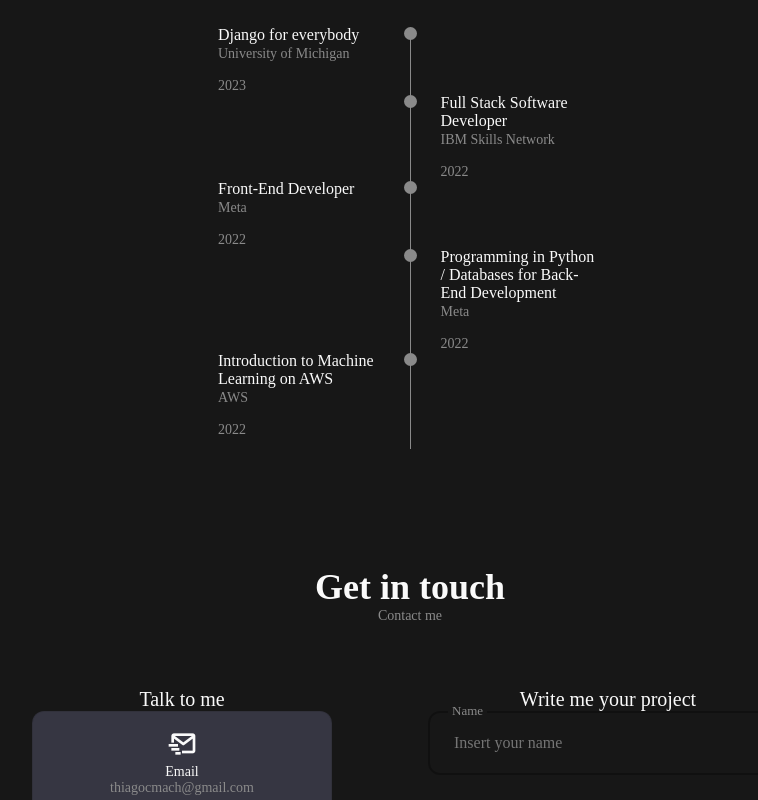
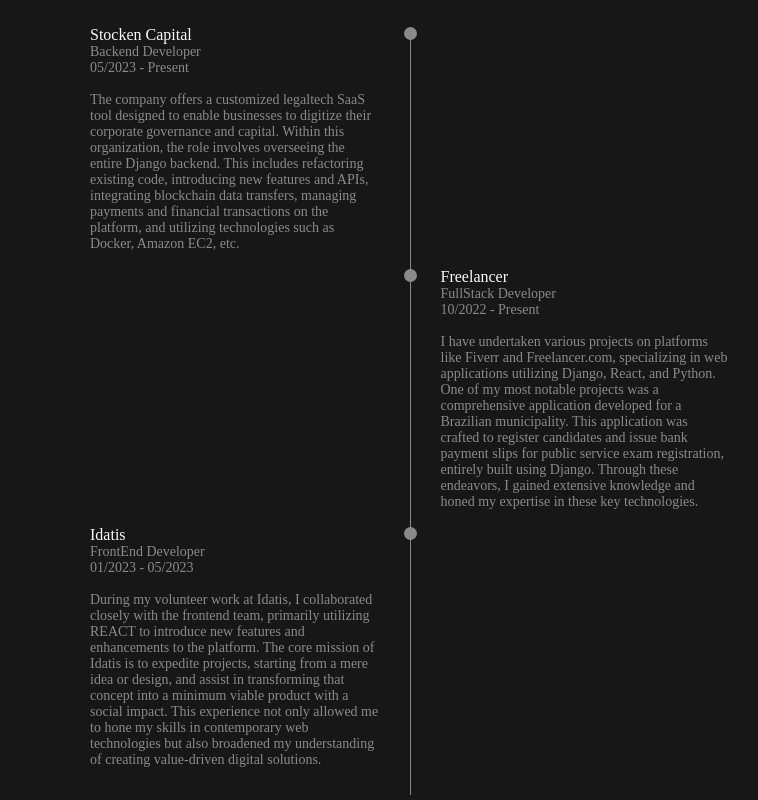
Before and after one commit to thiagoc-machado/portifolio2, a React (Create React App) app: page / in a window 1280 px wide. Shown: the part 2840-3640 px from the top of the page, without its empty margins (230-988 px from the left). Built offline with nearby package versions, Linux system fonts and the light colour scheme.

Commit message:
experiences

```diff
--- a/src/components/qualification/Qualification.jsx
+++ b/src/components/qualification/Qualification.jsx
@@ -21,8 +21,8 @@
             }
             onClick={() => toggleTab(1)}
           >
-            <i className='uil uil-graduation-cap qualification__icon'></i>
-            Education
+            <i className='uil uil-briefcase-alt qualification__icon'></i>
+            Experience
           </div>
 
           <div
@@ -33,15 +33,15 @@
             }
             onClick={() => toggleTab(2)}
           >
-            <i className='uil uil-briefcase-alt qualification__icon'></i>
-            Experience
+            <i className='uil uil-graduation-cap qualification__icon'></i>
+            Education
           </div>
         </div>
 
         <div className='qualification__sections'>
           <div
             className={
-              toggleState === 1
+              toggleState === 2
                 ? 'qualification__content qualification__content-active'
                 : 'qualification__content'
             }
@@ -50,12 +50,11 @@
               <div>
                 <h3 className='qualification__title'>Django for everybody</h3>
                 <span className='qualification__subtitle'>
-                  University of Michigan
+                  University of Michigan<br></br>2023
                 </span>
-
-                <div className='qualification__calendar'>
-                  <i className='uil uil-calndar-alt'></i>2023
-                </div>
+                <span className='qualification__subtitle'>
+                This Professional Certificate holder completed 4 courses in Django Web Development: Covered Django, JavaScript, and JSON web services.
+                </span>
               </div>
               <div>
                 <span className='qualification__rounder'></span>
@@ -75,22 +74,20 @@
                   Full Stack Software Developer
                 </h3>
                 <span className='qualification__subtitle'>
-                  IBM Skills Network
+                  IBM Skills Network - 2022
+                </span>
+                <span className='qualification__subtitle'>
+                This Professional Certificate holder completed 10 courses on Application Development and Cloud technologies, mastering skills in Cloud Native Applications.
                 </span>
 
-                <div className='qualification__calendar'>
-                  <i className='uil uil-calndar-alt'></i>2022
-                </div>
               </div>
             </div>
             <div className='qualification__data'>
               <div>
                 <h3 className='qualification__title'>Front-End Developer</h3>
-                <span className='qualification__subtitle'>Meta</span>
+                <span className='qualification__subtitle'>Meta - 2022</span>
+                <span className='qualification__subtitle'>Gained proficiency in crafting webpages using HTML and CSS.</span>
 
-                <div className='qualification__calendar'>
-                  <i className='uil uil-calndar-alt'></i>2022
-                </div>
               </div>
               <div>
                 <span className='qualification__rounder'></span>
@@ -109,11 +106,8 @@
                 <h3 className='qualification__title'>
                   Programming in Python / Databases for Back-End Development
                 </h3>
-                <span className='qualification__subtitle'>Meta</span>
-
-                <div className='qualification__calendar'>
-                  <i className='uil uil-calndar-alt'></i>2022
-                </div>
+                <span className='qualification__subtitle'>Meta - 2022</span>
+                <span className='qualification__subtitle'>Acquired back-end development skills including Python, Linux, Git, SQL, and Cloud Hosting.</span>
               </div>
             </div>
             <div className='qualification__data'>
@@ -121,11 +115,8 @@
                 <h3 className='qualification__title'>
                   Introduction to Machine Learning on AWS
                 </h3>
-                <span className='qualification__subtitle'>AWS</span>
-
-                <div className='qualification__calendar'>
-                  <i className='uil uil-calndar-alt'></i>2022
-                </div>
+                <span className='qualification__subtitle'>Amazon - 2023</span>
+                <span className='qualification__subtitle'>AI, machine learning, and deep learning concepts, selecting the right AWS machine learning service</span>
               </div>
               <div>
                 <span className='qualification__rounder'></span>
@@ -135,27 +126,28 @@
           </div>
           <div
             className={
-              toggleState === 2
+              toggleState === 1
                 ? 'qualification__content qualification__content-active'
                 : 'qualification__content'
             }
           >
+
             <div className='qualification__data'>
               <div>
-                <h3 className='qualification__title'>Idatis</h3>
+                <h3 className='qualification__title'>Stocken Capital</h3>
                 <span className='qualification__subtitle'>
-                  Fullstack Developer - volunteer
+                Backend Developer<br></br>05/2023 - Present
                 </span>
-
-                <div className='qualification__calendar'>
-                  <i className='uil uil-calndar-alt'></i>01/2023 - Present
-                </div>
+                <span className='qualification__subtitle'>
+                The company offers a customized legaltech SaaS tool designed to enable businesses to digitize their corporate governance and capital. Within this organization, the role involves overseeing the entire Django backend. This includes refactoring existing code, introducing new features and APIs, integrating blockchain data transfers, managing payments and financial transactions on the platform, and utilizing technologies such as Docker, Amazon EC2, etc.
+                </span>
               </div>
               <div>
                 <span className='qualification__rounder'></span>
                 <span className='qualification__line'></span>
               </div>
             </div>
+
             <div className='qualification__data'>
               <div></div>
 
@@ -167,14 +159,49 @@
               <div>
                 <h3 className='qualification__title'>Freelancer</h3>
                 <span className='qualification__subtitle'>
-                  {/* Spain - Institute */}
+                FullStack Developer<br></br>10/2022 - Present
+                </span>
+                <span className='qualification__subtitle'>
+                I have undertaken various projects on platforms like Fiverr and Freelancer.com, specializing in web applications utilizing Django, React, and Python. One of my most notable projects was a comprehensive application developed for a Brazilian municipality. This application was crafted to register candidates and issue bank payment slips for public service exam registration, entirely built using Django. Through these endeavors, I gained extensive knowledge and honed my expertise in these key technologies.
+                </span>
+
+              </div>
+            </div>
+
+            <div className='qualification__data'>
+              <div>
+                <h3 className='qualification__title'>Idatis</h3>
+                <span className='qualification__subtitle'>
+                FrontEnd Developer<br></br>01/2023 - 05/2023
+                </span>
+                <span className='qualification__subtitle'>
+                During my volunteer work at Idatis, I collaborated closely with the frontend team, primarily utilizing REACT to introduce new features and enhancements to the platform. The core mission of Idatis is to expedite projects, starting from a mere idea or design, and assist in transforming that concept into a minimum viable product with a social impact. This experience not only allowed me to hone my skills in contemporary web technologies but also broadened my understanding of creating value-driven digital solutions.
+                </span>
+              </div>
+              <div>
+                <span className='qualification__rounder'></span>
+                <span className='qualification__line'></span>
+              </div>
+            </div>
+            {/* <div className='qualification__data'>
+              <div></div>
+
+              <div>
+                <span className='qualification__rounder'></span>
+                <span className='qualification__line'></span>
+              </div>
+
+              <div>
+                <h3 className='qualification__title'>Freelancer</h3>
+                <span className='qualification__subtitle'>
+                  vv
                 </span>
 
                 <div className='qualification__calendar'>
                   <i className='uil uil-calndar-alt'></i>12/2022 - Present
                 </div>
               </div>
-            </div>
+            </div> */}
           </div>
         </div>
       </div>
--- a/src/components/qualification/qualification.css
+++ b/src/components/qualification/qualification.css
@@ -1,5 +1,5 @@
 .qualification__container {
-  max-width: 768px;
+  max-width: 100%;
 }
 
 .qualification__tabs {
```
